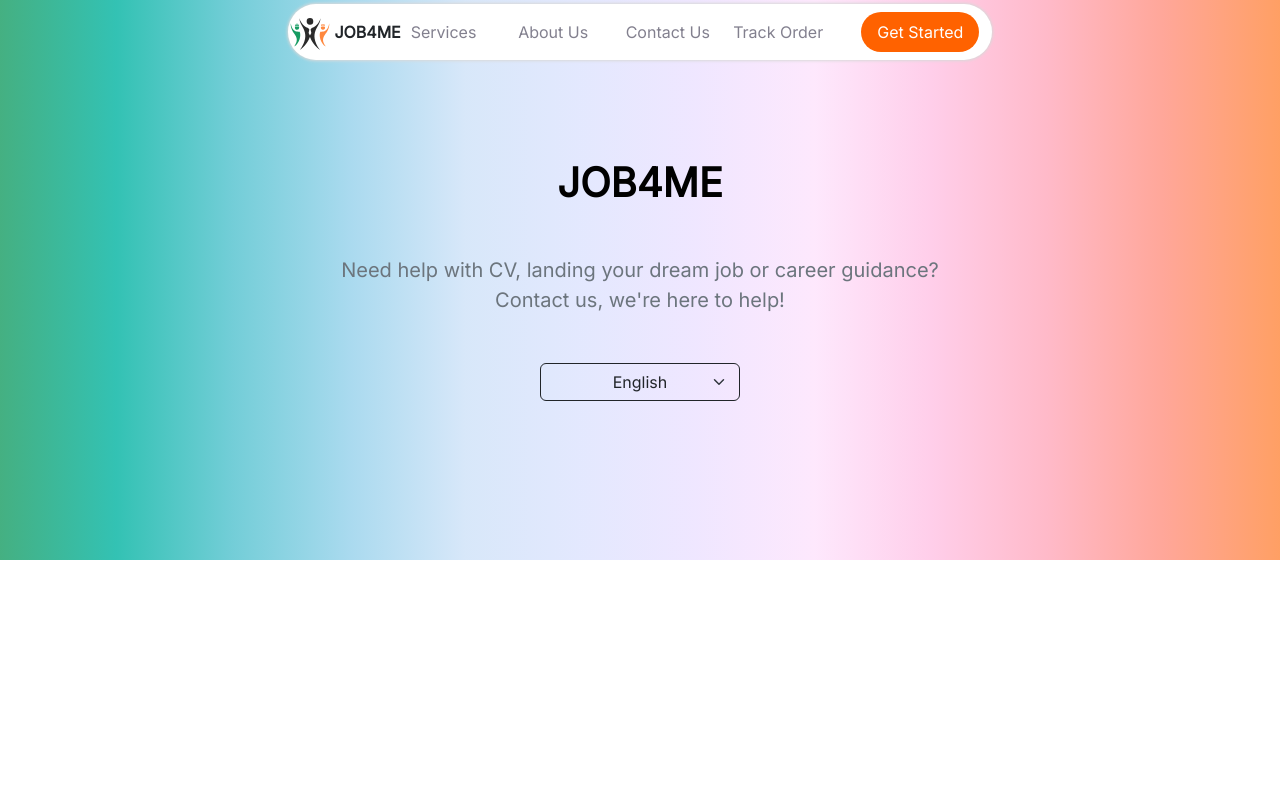
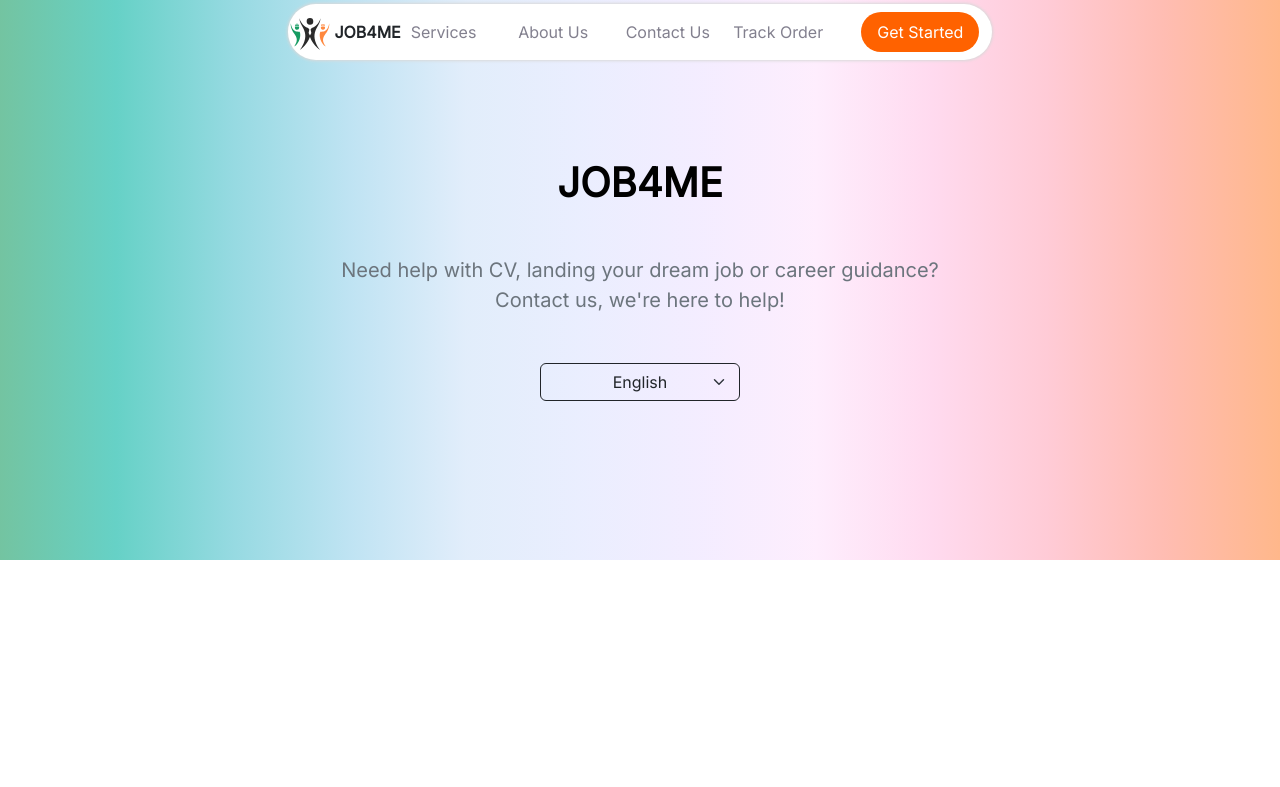
Before and after one commit to adminjobforme/jobforme, a React (Create React App) app: page / in a window 1280 px wide. Shown: the top 787 px of the page. Built offline with nearby package versions, Linux system fonts and the light colour scheme.

Commit message:
make background lighter

```diff
--- a/src/pages/home/Home.css
+++ b/src/pages/home/Home.css
@@ -13,7 +13,7 @@
     left: 0;
     bottom: 0;
     right: 0;
-    opacity: 0.8;
+    opacity: 0.6;
 }
 
 #home-content-a {
--- a/src/pages/home/Home.tsx
+++ b/src/pages/home/Home.tsx
@@ -1,10 +1,8 @@
-import { Dropdown, Form } from 'react-bootstrap';
+import { Form } from 'react-bootstrap';
 import HomeCard from '../../components/home-card/HomeCard';
-import Loading from '../../components/loading/Loading';
 import './Home.css';
 import { homeCardService, homeServices } from './home-service';
 import { HomeCardModel } from '../../shared/home-card-model';
-import { IndexInfo } from 'typescript';
 
 const Home = () => {
     return(
--- a/src/pages/services/Services.css
+++ b/src/pages/services/Services.css
@@ -13,7 +13,7 @@
     left: 0;
     bottom: 0;
     right: 0;
-    opacity: 0.8;
+    opacity: 0.6;
 }
 
 #services-content-a {
```
